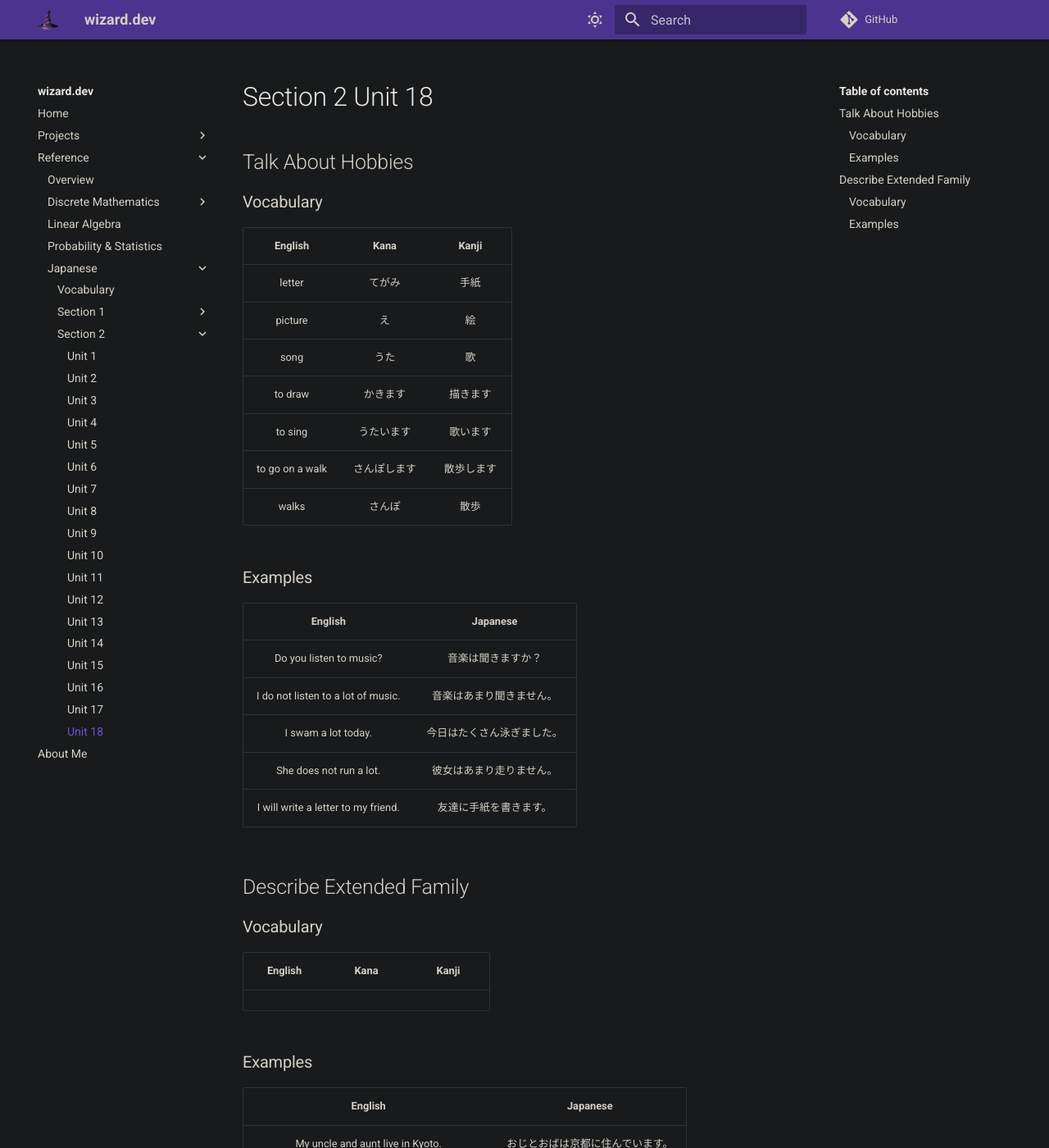
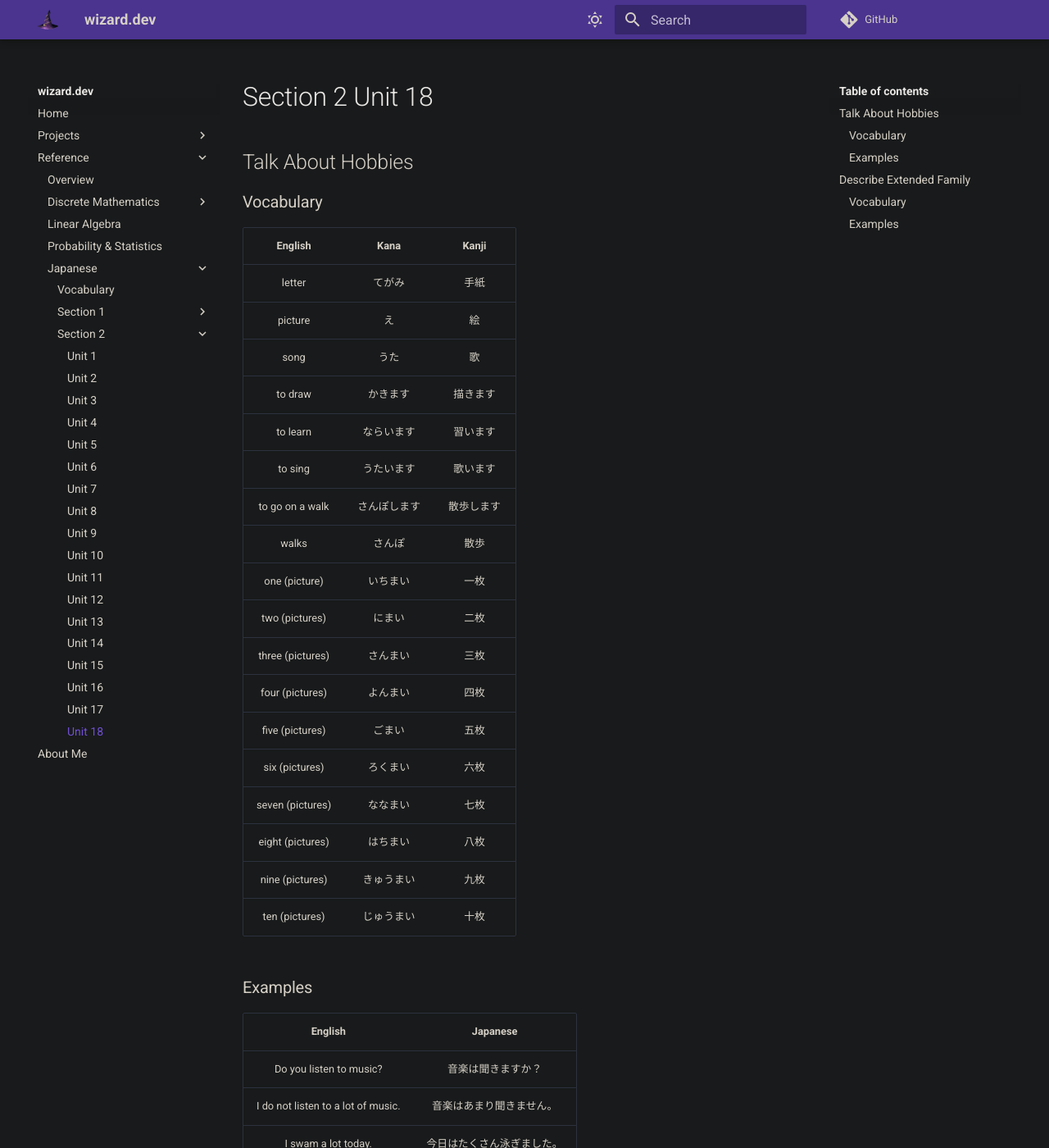
Before and after one commit to zkWildfire/wizard.dev, an MkDocs documentation site: the page built from docs/reference/japanese/section-2/unit-18.md, in a window 1280 px wide and 1400 px high. Shown: the whole window at 82% size. Built offline with MkDocs 1.6.1 and Material for MkDocs 9.7.7, drawn with Linux system fonts in a browser that asks for light colours; comment, search, counter and statistics services are not loaded.

```diff
--- a/docs/reference/japanese/section-2/unit-18.md
+++ b/docs/reference/japanese/section-2/unit-18.md
@@ -7,9 +7,20 @@
 | picture | え | 絵 |
 | song | うた | 歌 |
 | to draw | かきます | 描きます |
+| to learn | ならいます | 習います |
 | to sing | うたいます | 歌います |
 | to go on a walk | さんぽします | 散歩します |
 | walks | さんぽ | 散歩 |
+| one (picture) | いちまい | 一枚 |
+| two (pictures) | にまい | 二枚 |
+| three (pictures) | さんまい | 三枚 |
+| four (pictures) | よんまい | 四枚 |
+| five (pictures) | ごまい | 五枚 |
+| six (pictures) | ろくまい | 六枚 |
+| seven (pictures) | ななまい | 七枚 |
+| eight (pictures) | はちまい | 八枚 |
+| nine (pictures) | きゅうまい | 九枚 |
+| ten (pictures) | じゅうまい | 十枚 |
 
 ### Examples
 | English | Japanese |
```
Also changed, not shown: docs/reference/japanese/section-1/unit-7.md (+2 -2 lines), docs/reference/japanese/section-2/unit-1.md (+3 -3 lines), docs/reference/japanese/section-2/unit-7.md (+2 -2 lines), docs/reference/japanese/vocabulary.md (+18 -7 lines).
